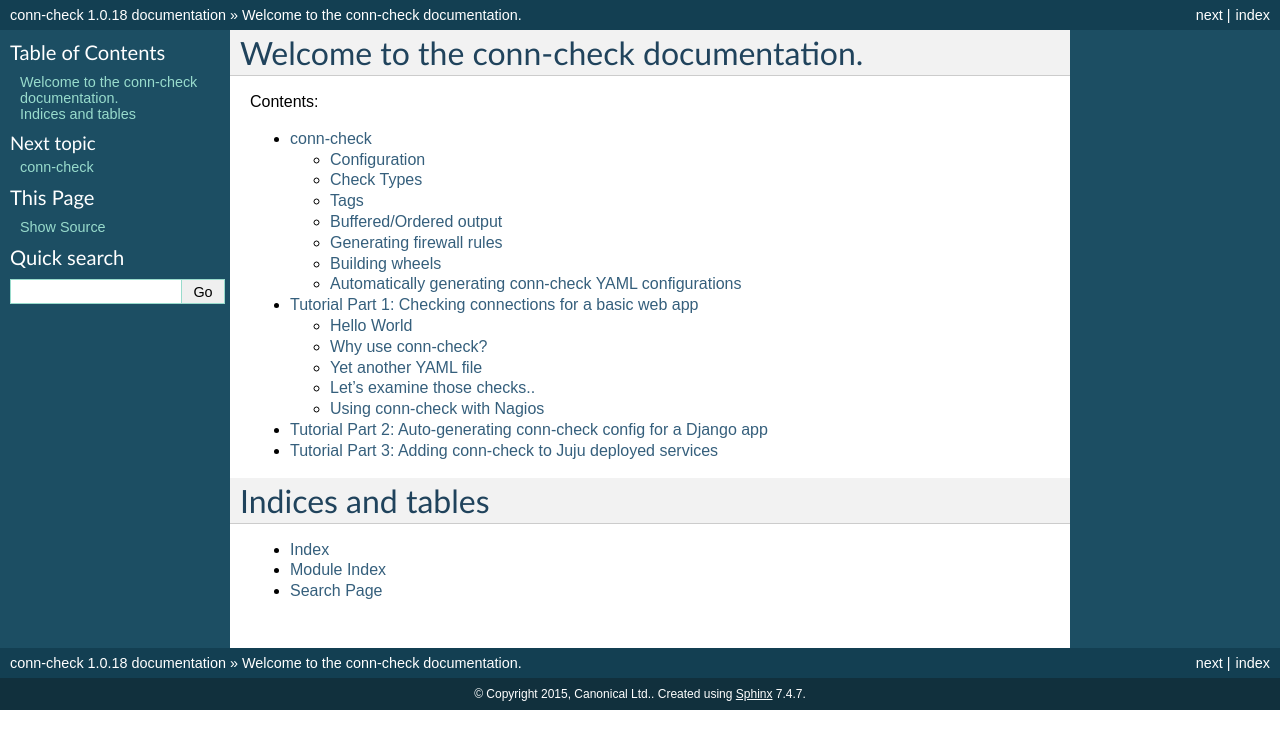
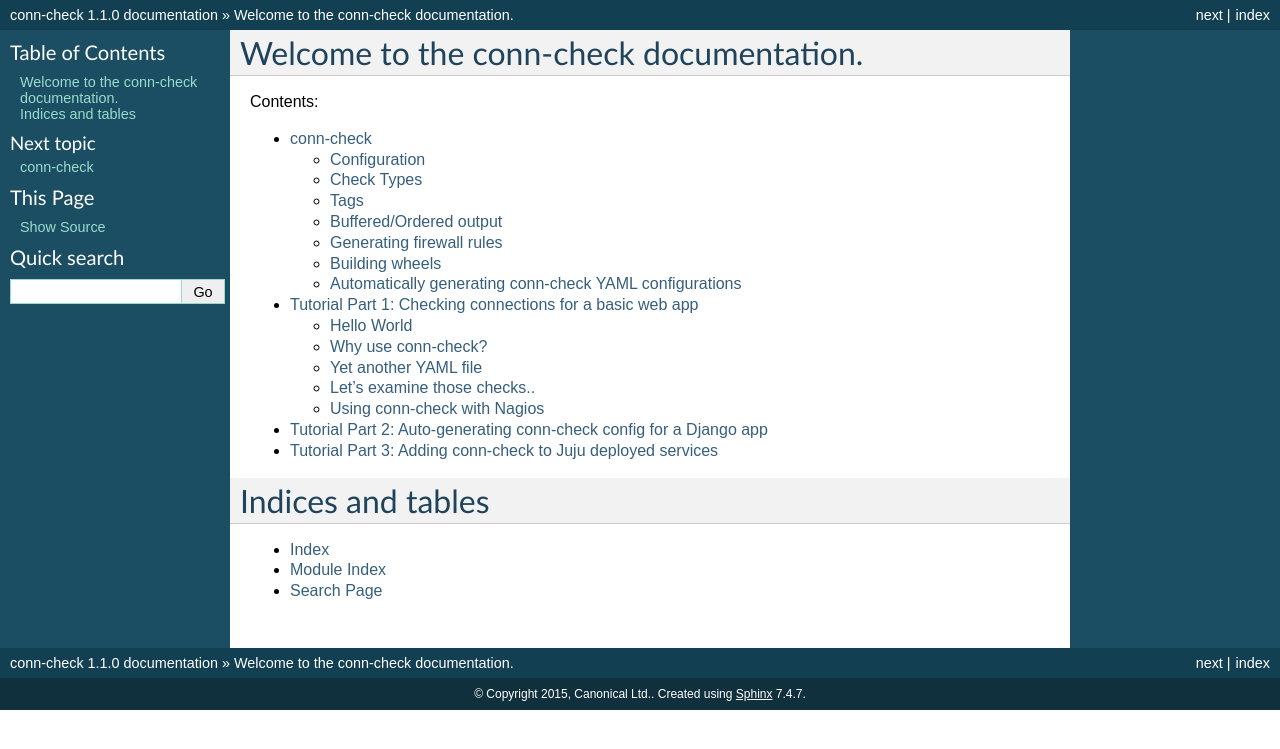
Before and after one commit to canonical-ols/conn-check, a Sphinx documentation site: the page built from docs/index.rst, in a window 1280 px wide. Shown: the top 749 px of the page. Built offline with Sphinx 7.4.7, drawn with Linux system fonts in a browser that asks for light colours.

Commit message:
Bump conn-check version in sphynx config

```diff
--- a/docs/conf.py
+++ b/docs/conf.py
@@ -51,9 +51,9 @@
 # built documents.
 #
 # The short X.Y version.
-version = '1.0'
+version = '1.1'
 # The full version, including alpha/beta/rc tags.
-release = '1.0.18'
+release = '1.1.0'
 
 # The language for content autogenerated by Sphinx. Refer to documentation
 # for a list of supported languages.
```
